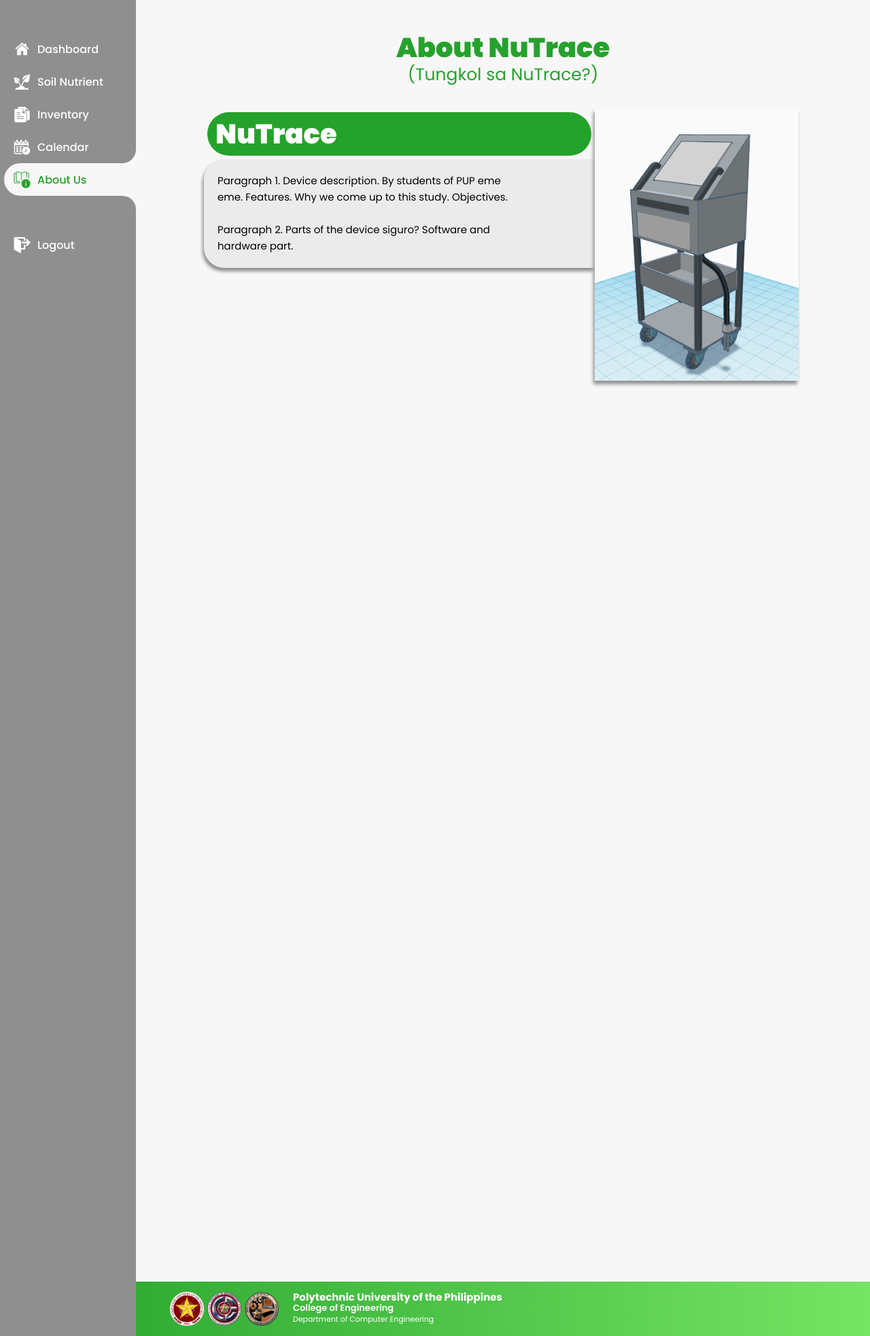
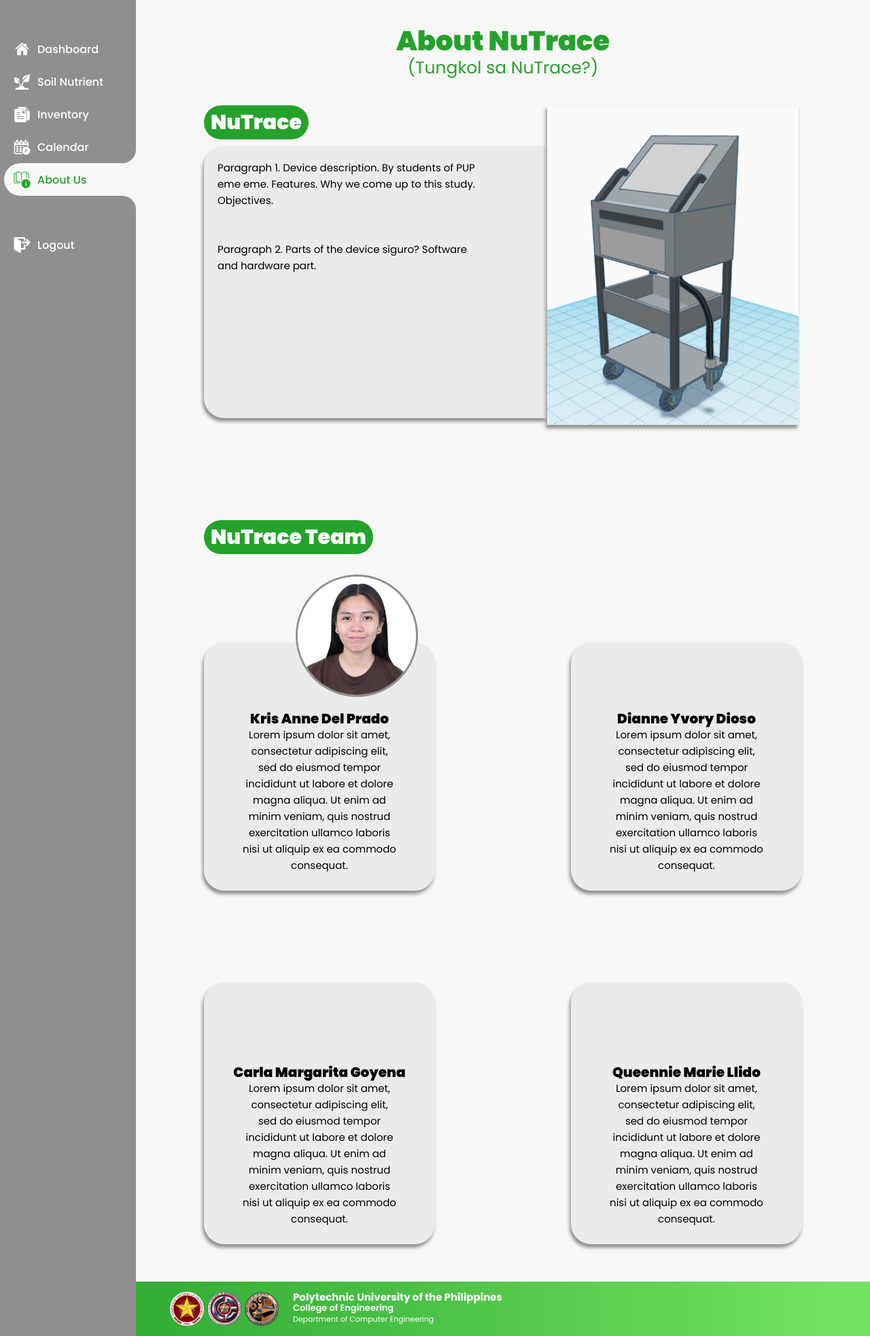
Before and after one commit to kreazze/NuTrace, a PHP site: page /pages/about.html in a window 1280 px wide. Shown: the part 56-2021 px from the top of the page at 68% size. Run offline with PHP 8.4, Linux system fonts and the light colour scheme.

Commit message:
update dev content in about page

```diff
--- a/pages/about.css
+++ b/pages/about.css
@@ -45,9 +45,13 @@ body {
 	overflow-x: hidden;
 	color: #0b032d;
 	background: #f7f7f7;
+	width: 100%;
+	max-height: calc(100vh - 56px);
+	overflow-y: auto;
+	position: sticky;
 }
 
-/* sidebar */
+/* sidebar and header */
 #sidebar {
 	position: fixed;
 	top: 0;
@@ -188,18 +192,13 @@ body {
 	z-index: 1000;
 }
 #content nav::before {
+	content: '';
 	position: absolute;
 	width: 40px;
 	height: 40px;
 	bottom: -40px;
 	left: 0;
 	border-radius: 50%;
-}
-#content nav .profile  {
-	width: 40px;
-	height: 40px;
-	border-radius: 50%;
-	object-fit: cover;
 }
 .menu-pic {
 	cursor: pointer;
@@ -210,17 +209,17 @@ body {
 	font-family: "Poppins-Bold";
 }
 
-/* content */
+/* overview */
 .main-content {
 	font-size: 40px;
 	line-height: 2.5rem;
-	margin-top: 50px;
+	margin-top: 40px;
 	text-align: center;
 	color: #25a22b;
 	font-family: 'Poppins-Black';
 }
 .p4 {
-	margin-bottom: 30px;
+	margin-bottom: 35px;
 	font-size: 25px;
 	font-family: 'Poppins-Regular';
 }
@@ -228,14 +227,19 @@ body {
 	padding-left: 100px;
 	padding-right: 100px;
 	text-align: left;
-	display: flex;
+	display: inline-flex;
 	justify-content: center;
 }
 .title {
-	margin: 5px;
-    padding: 12px;
+	font-size: 30px;
+	padding-top: 5px;
+    padding-bottom: 5px;
+    padding-right: 10px;
+	padding-left: 10px;
+	margin-bottom: 10px;
     border-radius: 40px;
     color: white;
+	width: fit-content;
     font-family:'Poppins-Black';
     background-color: #25A22B;
 }
@@ -244,6 +248,7 @@ body {
 	line-height: 1.5rem;
 	padding: 20px;
 	padding-right: 100px;
+	margin-bottom: 150px;
 	border-top-left-radius: 30px;
 	border-bottom-left-radius: 30px;
 	font-family: 'Poppins-Regular';
@@ -254,6 +259,72 @@ body {
 .prototype {
 	box-shadow: -2px 5px 5px #8f8f8f;
 }
+
+/* developer */
+.second-content {
+	margin-bottom: 25px;
+	display: block;
+	color: black;
+	text-align: center;
+	justify-content: center;
+	display: block;
+
+}
+.row {
+	margin-bottom: 25px;
+	line-height: 1.5rem;
+	display: flex;
+}
+.dev-content1 {
+	margin-top: 120px;
+	margin-bottom: 30px;
+	margin-left: 100px;
+	margin-right: 100px;
+	padding-top: 100px;
+	padding-bottom: 25px;
+	padding-left: 5px;
+	padding-right: 5px;
+	border-radius: 30px;
+	position: relative;
+	box-shadow: -2px 5px 5px #8f8f8f;
+	background: #ebebeb;
+}
+.dev-content2 {
+	margin-top: 80px;
+	margin-bottom: 30px;
+	margin-left: 100px;
+	margin-right: 100px;
+	padding-top: 120px;
+	padding-bottom: 25px;
+	padding-left: 5px;
+	padding-right: 5px;
+	border-radius: 30px;
+	position: relative;
+	box-shadow: -2px 5px 5px #8f8f8f;
+	background: #ebebeb;
+}
+.dev-pic {
+	margin-top: 20px;
+	margin-left: 235px;
+	z-index: 9;
+	position: absolute;
+}
+.dev-pic img
+{
+	border: 3px solid #8f8f8f;
+	border-radius: 50%;
+}
+.name {
+	font-size: 20px;
+	font-family: 'Poppins-Black';
+}
+.details {
+	padding-left: 50px;
+	padding-right: 50px;
+	font-size: 15px;
+	font-family: 'Poppins-Regular';
+}
+
 
 /* footer */
 #footer {
--- a/pages/about.html
+++ b/pages/about.html
@@ -63,7 +63,7 @@
             </nav>
             <main class="main-content">
                 <p>About NuTrace</p>
-                <p  class="p4">(Tungkol sa NuTrace?)</p>
+                <p class="p4">(Tungkol sa NuTrace?)</p>
                 <div id="first-content">
                     <div class="text-left">
                         <div class="title">
@@ -72,13 +72,48 @@
                         <div class="description">
                             <p>Paragraph 1. Device description. By students of PUP eme eme.
                                 Features. Why we come up to this study. Objectives.</p>
-                            <br>
+                            <br><br>
                             <P>Paragraph 2. Parts of the device siguro?
                                 Software and hardware part.</P>
+                            <br><br><br><br><br><br><br><br>
+                        </div>
+                        <div class="title">
+                            <p>NuTrace Team</p>
                         </div>
                     </div>
                     <div class="img-right">
-                        <img class="prototype" src="/images/assets/3d-prototype.png" width="300px" height="400px">
+                        <img class="prototype" src="/images/assets/3d-prototype.png" width="370px" height="470px">
+                    </div>
+                </div>
+                <div class="second-content">
+                    <div class="row">
+                        <div class="dev-pic">
+                            <img src="/images/assets/delprado.JPG" width="180px" height="180px">
+                        </div>
+                        <div class="dev-content1">
+                            <p class="name">Kris Anne Del Prado</p>
+                            <p class="details"> Lorem ipsum dolor sit amet, consectetur adipiscing elit, sed do eiusmod tempor incididunt ut labore et dolore magna aliqua. Ut enim ad minim veniam, quis nostrud exercitation ullamco laboris nisi ut aliquip ex ea commodo consequat. </p>
+                        </div>
+
+
+
+                        <div class="dev-content1">
+                            <p class="name">Dianne Yvory Dioso</p>
+                            <p class="details"> Lorem ipsum dolor sit amet, consectetur adipiscing elit, sed do eiusmod tempor incididunt ut labore et dolore magna aliqua. Ut enim ad minim veniam, quis nostrud exercitation ullamco laboris nisi ut aliquip ex ea commodo consequat. </p>
+                        </div>
+                    </div>
+
+
+                    <div class="row">
+                        <div class="dev-content2">
+                            <p class="name">Carla Margarita Goyena</p>
+                            <p class="details"> Lorem ipsum dolor sit amet, consectetur adipiscing elit, sed do eiusmod tempor incididunt ut labore et dolore magna aliqua. Ut enim ad minim veniam, quis nostrud exercitation ullamco laboris nisi ut aliquip ex ea commodo consequat. </p>
+
+                        </div>
+                        <div class="dev-content2">
+                            <p class="name">Queennie Marie Llido</p>
+                            <p class="details"> Lorem ipsum dolor sit amet, consectetur adipiscing elit, sed do eiusmod tempor incididunt ut labore et dolore magna aliqua. Ut enim ad minim veniam, quis nostrud exercitation ullamco laboris nisi ut aliquip ex ea commodo consequat. </p>
+                        </div>
                     </div>
                 </div>
             </main>
```
Also changed, not shown: images/assets/delprado.JPG (added).
